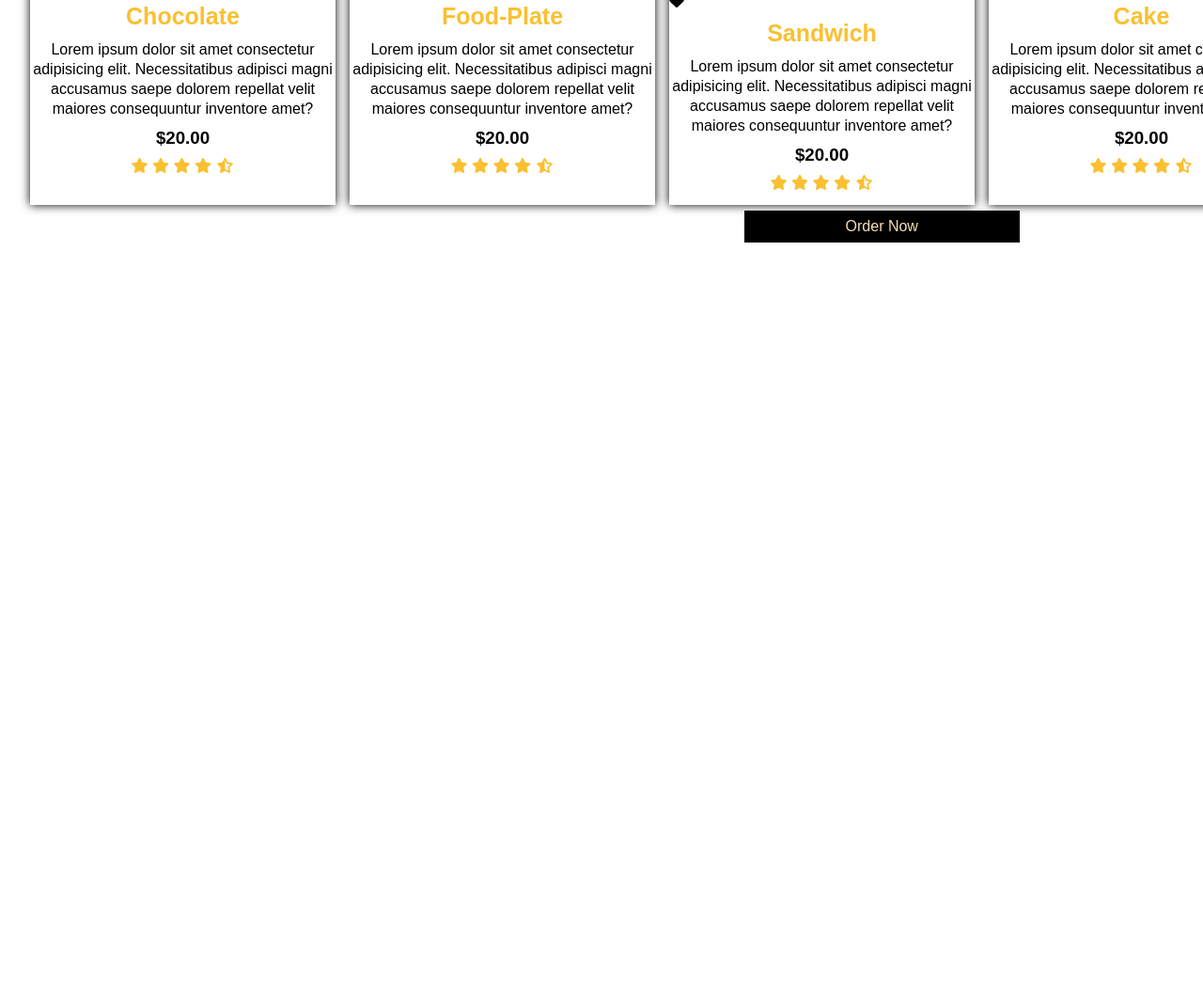
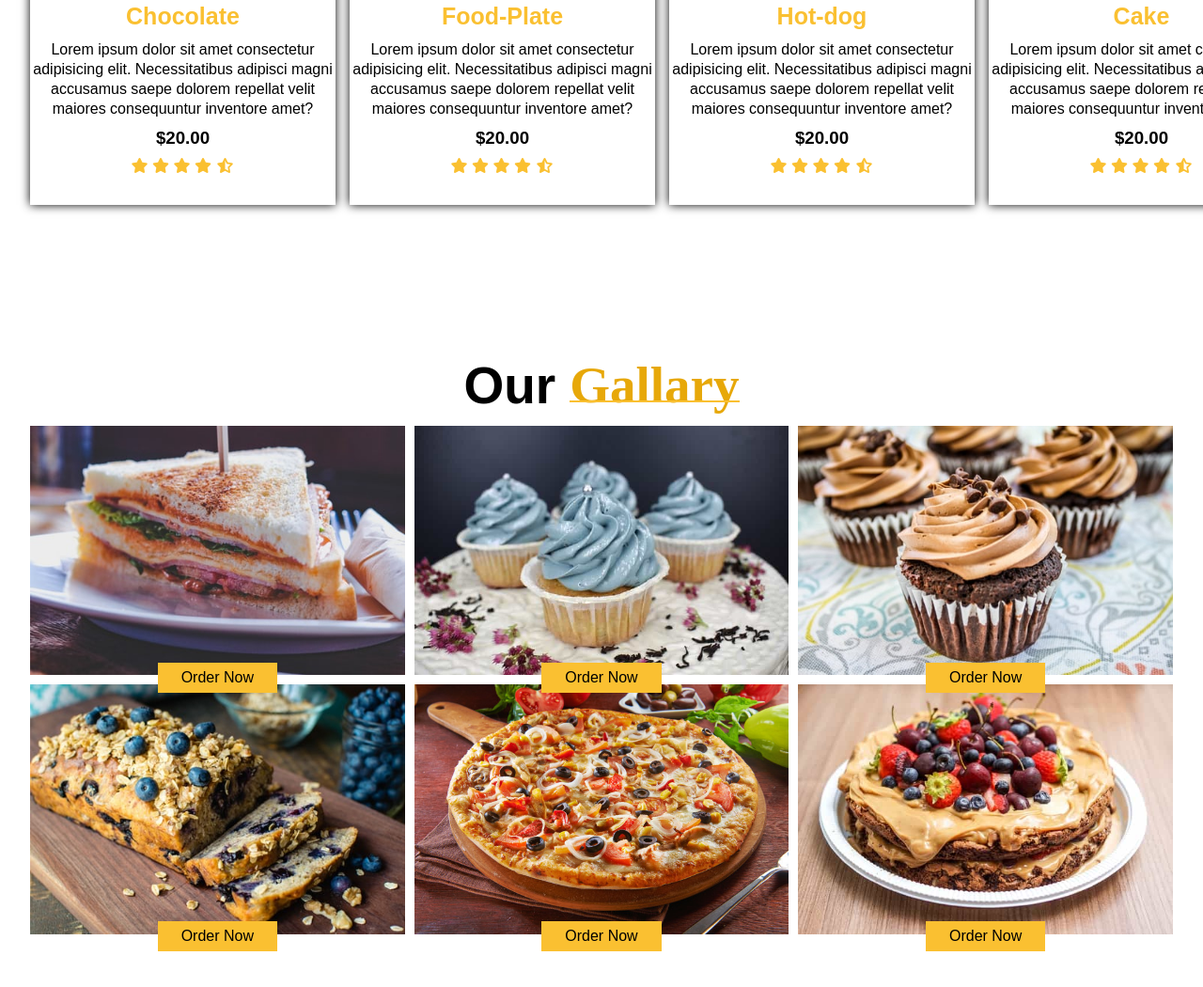
Before and after one commit to munas111/New-Food-Website, a plain HTML site: page index.html in a window 1280 px wide. Shown: the part 3002-4052 px from the top of the page at 94% size. Before the commit the page ends 3310 px from the top, so only its background shows below. Drawn offline with Linux system fonts and the light colour scheme.

Commit message:
third commit

```diff
--- a/index.css
+++ b/index.css
@@ -300,3 +300,104 @@ color: #fac031 ;
   margin: 0 80px;
   transition: 0.3s;
 }
+
+/* garrryle */
+
+.gallary{
+    width: 100%;
+    padding: 70px 0;
+}
+.gallary h1{
+    font-size: 55px;
+    display: flex;
+    align-items: center;
+    justify-content: center;
+
+}
+
+.gallary h1 span{
+    margin-left: 15px;
+    color: #e7a809;
+    font-family: mv boli;
+
+}
+.gallary h1 span::after{
+    content: ' ';
+    width: 100%;
+    height: 2px;
+    background: #fac031;
+    display: block;
+    position: relative;
+    bottom: 15px;
+}
+
+.gallary .gallary_image_box{
+      width: 95%;
+      margin: 10px auto;
+      display: grid;
+      grid-template-columns: 1fr 1fr 1fr ;
+      grid-gap:10px;
+}
+
+.gallary .gallary_image_box .gallary_image{
+    display: flex;
+    align-items: center;
+    justify-content: center;
+    background:black;
+}
+
+.gallary .gallary_image_box .gallary_image img{
+  width: 100%;
+  transition: .3s;
+}
+.gallary .gallary_image_box .gallary_image:hover img{
+    opacity: 0.4;
+}
+
+.gallary .gallary_image_box .gallary_image h3{
+    position: absolute;
+    font-size: 35px;
+    margin-bottom: 130px;
+    color: #e7a809;
+    font-family:mv boli;
+    z-index: 5;
+    opacity: 0;
+    transition: 0.3s;
+}
+.gallary .gallary_image_box .gallary_image:hover h3{
+    opacity: 1;
+
+}
+
+.gallary .gallary_image_box .gallary_image p{
+    position: absolute;
+    width: 400px;
+    margin-top: 30px;
+    text-align: center;
+    color: wheat;
+    line-height: 22px;
+    opacity: 0;
+    z-index: 5;
+    transition: 0.3s;
+}
+.gallary .gallary_image_box .gallary_image:hover p{
+    opacity: 1;
+
+}
+
+.gallary .gallary_image_box .gallary_image .gallary_btn{
+    position: absolute;
+    margin-top: 180px;
+    color: #000;
+    background: #fac031;
+    padding: 7px 25px;
+    text-decoration: none;
+    opacity: 1;
+    transform: translateY(45px);
+    z-index: 5;
+    transition: 0.3s;
+}
+.gallary .gallary_image_box .gallary_image:hover .gallary_btn{
+    opacity: 1;
+    transform: translateY(0);
+}
--- a/index.html
+++ b/index.html
@@ -86,7 +86,7 @@
 
 
     <!-- Menu -->
-    <div class="menu" id="#Mune">
+    <div class="menu" id="Mune">
         <h1>Our <span>    Menu</span></h1>
         <div class="menu_box">
             <div class="menu_card">
@@ -289,7 +289,7 @@
 
 
             </div>
-            <div class="menu_card">
+            <div class="menu_card" id="">
                 <div class="menu_image">
                     <img src="image/chocolate.jpg">
                 </div>
@@ -341,14 +341,14 @@
             </div>
             <div class="menu_card">
                 <div class="menu_image">
-                    <img src="image/sandwich.jpg">
+                    <img src="image/Hot_dog.jpg">
                 </div>
                 <div class="smaill_card">
-                    <i class="fa-solid fa-heart"></i>
+                    <!-- <i class="fa-solid fa-heart"></i> -->
                 </div>
 
                 <div class="menu_info">
-                    <h2>Sandwich</h2>
+                    <h2>Hot-dog</h2>
                     <p>Lorem ipsum dolor sit amet consectetur adipisicing elit. Necessitatibus adipisci magni accusamus
                         saepe dolorem repellat velit maiores consequuntur inventore amet?</p>
                     <h3>$20.00</h3>
@@ -359,7 +359,7 @@
                         <i class="fa-solid fa-star"></i>
                         <i class="fa-solid fa-star-half-stroke"></i>
                     </div>
-                  <a href="#" class="menu_btn">Order Now</a>
+                  <!-- <a href="#" class="menu_btn">Order Now</a> -->
                 </div>
 
 
@@ -391,6 +391,67 @@
             </div>
         </div>
     </div>
+
+    <!-- gallary -->
+      <div class="gallary" id="Gallary">
+        <h1>Our <span>Gallary</span></h1>
+        <div class="gallary_image_box">
+            <div class="gallary_image">
+                <img src="image/gallary_1.jpg">
+
+                <h3>Food</h3>
+                <p>Lorem ipsum dolor sit amet, consectetur adipisicing elit. Aut nobis ducimus deleniti doloremque sit explicabo mollitia nemo eos recusandae expedita debitis, nesciunt aliquid tempore magnam?</p>
+                <a href="#" class="gallary_btn">Order Now</a>
+            </div>
+
+            <div class="gallary_image">
+                <img src="image/gallary_2.jpg">
+
+                <h3>Food</h3>
+                <p>Lorem ipsum dolor sit amet, consectetur adipisicing elit. Aut nobis ducimus deleniti doloremque sit explicabo mollitia nemo eos recusandae expedita debitis, nesciunt aliquid tempore magnam?</p>
+                <a href="#" class="gallary_btn">Order Now</a>
+            </div>
+
+
+
+            <div class="gallary_image">
+                <img src="image/gallary_3.jpg">
+
+                <h3>Food</h3>
+                <p>Lorem ipsum dolor sit amet, consectetur adipisicing elit. Aut nobis ducimus deleniti doloremque sit explicabo mollitia nemo eos recusandae expedita debitis, nesciunt aliquid tempore magnam?</p>
+                <a href="#" class="gallary_btn">Order Now</a>
+            </div>
+
+
+            <div class="gallary_image">
+                <img src="image/gallary_4.jpg">
+
+                <h3>Food</h3>
+                <p>Lorem ipsum dolor sit amet, consectetur adipisicing elit. Aut nobis ducimus deleniti doloremque sit explicabo mollitia nemo eos recusandae expedita debitis, nesciunt aliquid tempore magnam?</p>
+                <a href="#" class="gallary_btn">Order Now</a>
+            </div>
+
+
+            <div class="gallary_image">
+                <img src="image/gallary_5.jpg">
+
+                <h3>Food</h3>
+                <p>Lorem ipsum dolor sit amet, consectetur adipisicing elit. Aut nobis ducimus deleniti doloremque sit explicabo mollitia nemo eos recusandae expedita debitis, nesciunt aliquid tempore magnam?</p>
+                <a href="#" class="gallary_btn">Order Now</a>
+            </div>
+
+            <div class="gallary_image">
+                <img src="image/gallary_6.jpg">
+
+                <h3>Food</h3>
+                <p>Lorem ipsum dolor sit amet, consectetur adipisicing elit. Aut nobis ducimus deleniti doloremque sit explicabo mollitia nemo eos recusandae expedita debitis, nesciunt aliquid tempore magnam?</p>
+                <a href="#" class="gallary_btn">Order Now</a>
+            </div>
+
+
+
+        </div>
+      </div>
 </body>
 
 </html>
```
